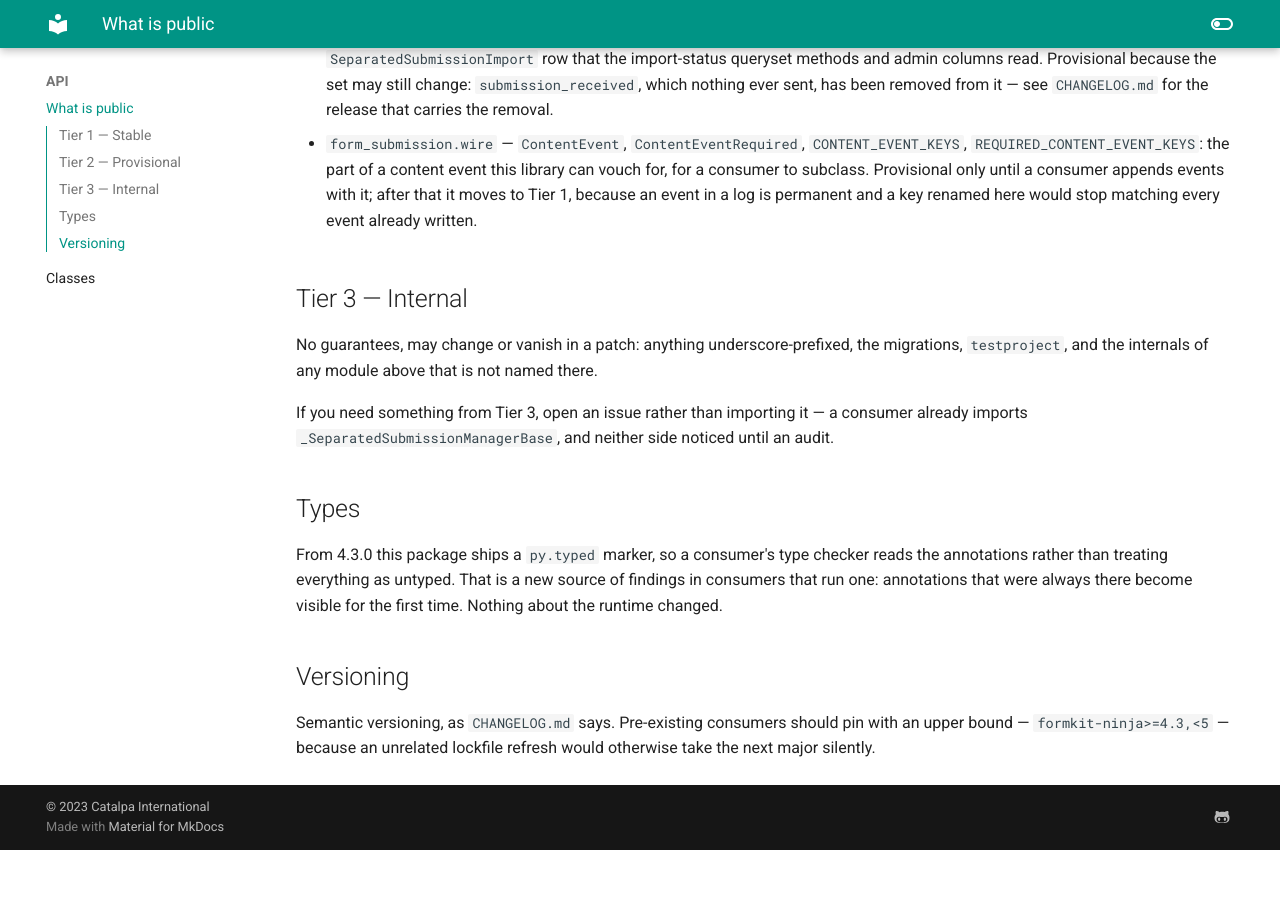
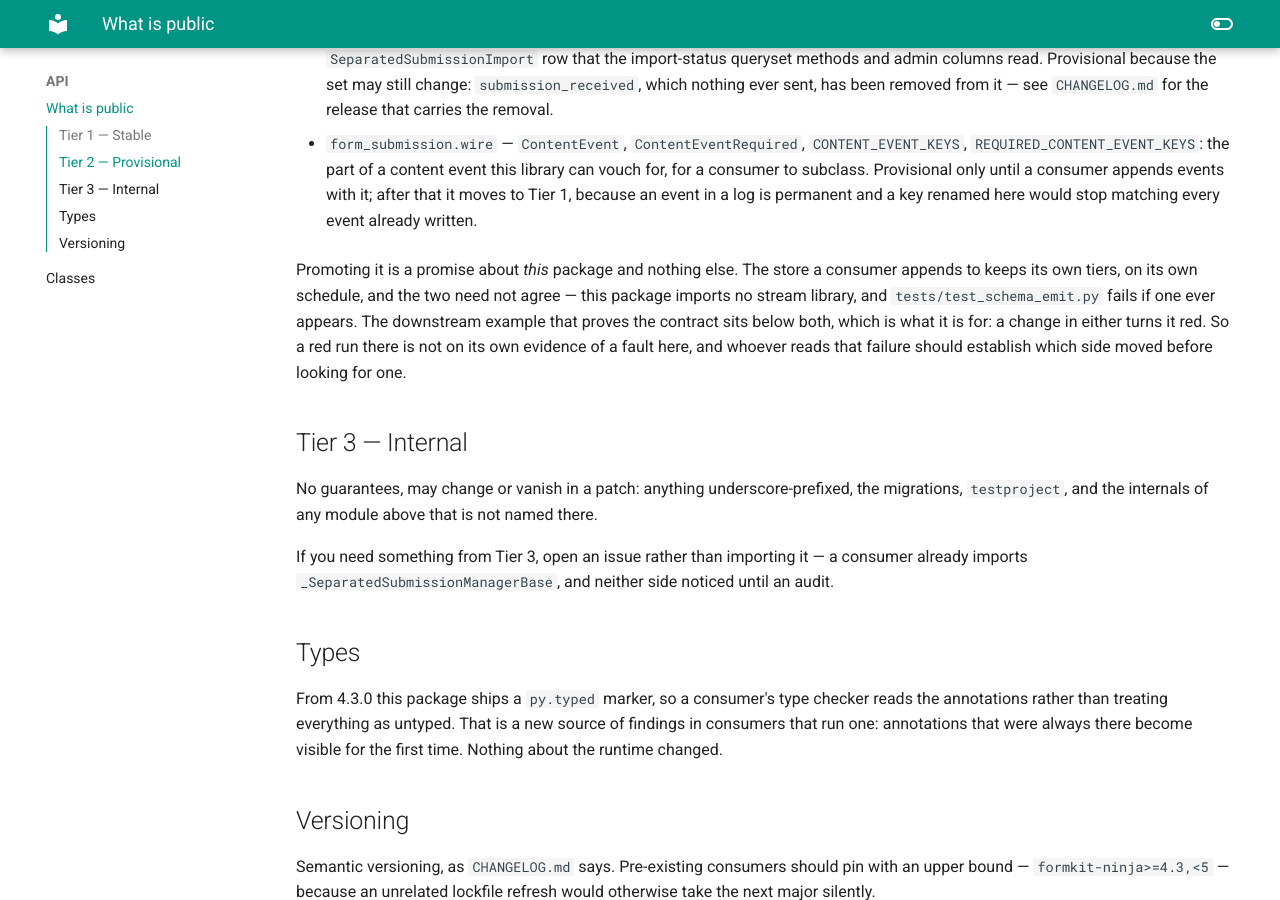
Before and after one commit to catalpainternational/formkit-ninja, an MkDocs documentation site: the page built from docs/public-api.md, in a window 1280 px wide and 900 px high, scrolled down 1915 px. Built offline with MkDocs 1.6.1 and Material for MkDocs 9.7.7, drawn with Linux system fonts in a browser that asks for light colours; before the commit the page ends 2765 px from its top, so only the background shows below that.

Commit message:
docs(public-api): say what promoting the event shape does not promise
The page already says the shape of a content event stops being provisional once
something is storing events with it, and why — a stored event is permanent, so
a key renamed afterwards stops matching everything already written. What it did
not say is how far that promise reaches. It covers this package only. Whatever a
consumer appends to keeps its own guarantees on its own schedule, and the two
are free to disagree; nothing here depends on any particular store, and a test
fails if that ever stops being true.

This matters for reading a failure rather than for writing code. The example
that proves the contract holds sits below both projects, so a change on either
side turns it red — which is the point of having it, but it means a red run
there is not by itself a fault in this package. Whoever sees one should work out
which side moved before going looking.

```diff
--- a/docs/public-api.md
+++ b/docs/public-api.md
@@ -93,6 +93,14 @@ exact-minor pin if you do.
   it moves to Tier 1, because an event in a log is permanent and a key renamed here would stop
   matching every event already written.
 
+  Promoting it is a promise about *this* package and nothing else. The store a consumer
+  appends to keeps its own tiers, on its own schedule, and the two need not agree — this
+  package imports no stream library, and `tests/test_schema_emit.py` fails if one ever appears. The
+  downstream example that proves the contract sits below both, which is what it is for: a
+  change in either turns it red. So a red run there is not on its own evidence of a fault
+  here, and whoever reads that failure should establish which side moved before looking for
+  one.
+
 ## Tier 3 — Internal
 
 No guarantees, may change or vanish in a patch: anything underscore-prefixed, the migrations,
```
